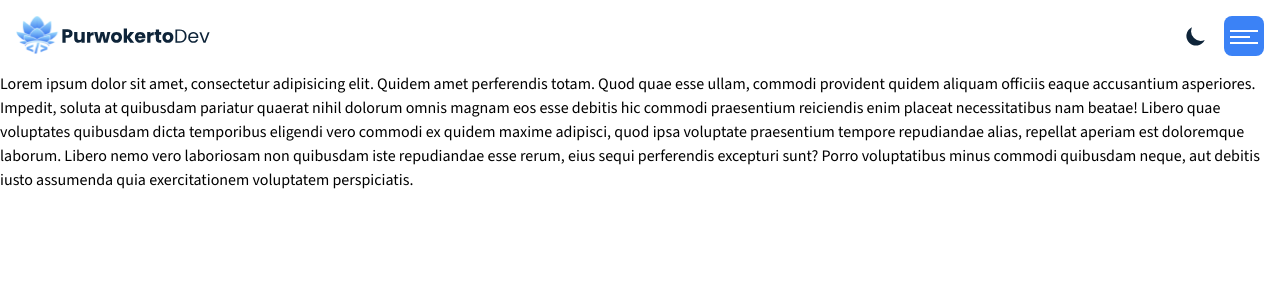
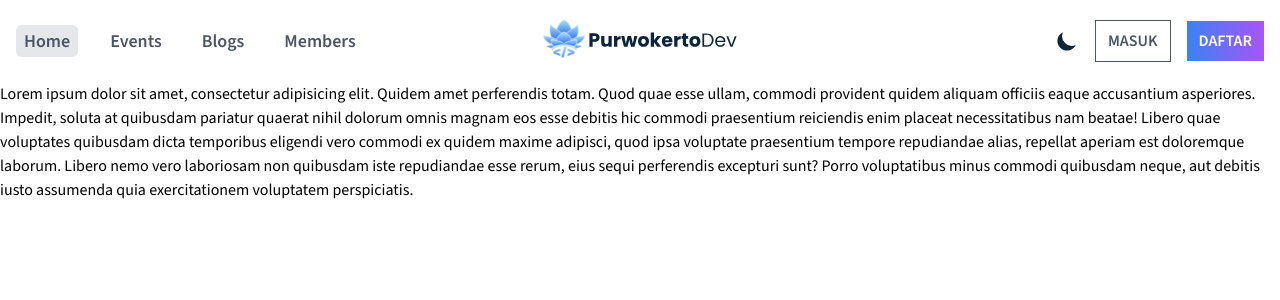
Before and after one commit to purwokerto-dev/purwokerto.dev, a Next.js app: page / in a window 1280 px wide. Shown: the top 300 px of the page. Built offline with nearby package versions, Linux system fonts and the light colour scheme.

Commit message:
feat: add dekstop navbar, now fully responsive

```diff
--- /dev/null
+++ b/src/components/blocks/navbar-dekstop.tsx
@@ -0,0 +1,26 @@
+import { menus } from "@/data/menus";
+import MenuItem from "../fragments/menu-item";
+import { usePathname } from "next/navigation";
+import { cn } from "@/lib/cn";
+
+const NavbarDekstopMenu = () => {
+  const pathname = usePathname();
+  return (
+    <ul className="hidden lg:flex gap-6 items-center">
+      {menus.map((menu) => (
+        <MenuItem
+          isActive={pathname === menu.path ? true : false}
+          key={menu.path}
+          href={menu.path}
+          text={menu.name}
+          className={cn(
+            "text-gray-600 dark:text-white text-lg font-semibold py-1 px-2 rounded-md hover:bg-gray-300 dark:hover:bg-gray-600",
+            pathname === menu.path ? "bg-gray-200 dark:bg-gray-700" : ""
+          )}
+        />
+      ))}
+    </ul>
+  );
+};
+
+export default NavbarDekstopMenu;
--- a/src/components/blocks/navbar-mobile.tsx
+++ b/src/components/blocks/navbar-mobile.tsx
@@ -5,15 +5,15 @@ import { usePathname } from "next/navigation";
 import { cn } from "@/lib/cn";
 import Button from "../fragments/button";
 
-interface NavbarMobilePropsI {
+interface NavbarMobileMenuPropsI {
   isOpen: boolean;
 }
 
-const NavbarMobile: FC<NavbarMobilePropsI> = ({ isOpen }) => {
+const NavbarMobileMenu: FC<NavbarMobileMenuPropsI> = ({ isOpen }) => {
   const pathname = usePathname();
   return (
     <div
-      className={`fixed z-40 left-0 right-0 md:hidden duration-300 bg-white dark:bg-primary transition-300 ${
+      className={`fixed z-40 left-0 right-0 lg:hidden duration-300 bg-white dark:bg-primary transition-300 ${
         !isOpen && "opacity-0 pointer-events-none"
       }`}>
       <ul className="container mx-auto p-4 flex flex-col gap-2">
@@ -38,4 +38,4 @@ const NavbarMobile: FC<NavbarMobilePropsI> = ({ isOpen }) => {
   );
 };
 
-export default NavbarMobile;
+export default NavbarMobileMenu;
--- a/src/components/fragments/button.tsx
+++ b/src/components/fragments/button.tsx
@@ -5,6 +5,7 @@ interface ButtonPropsI {
   onClick?: (e: MouseEvent<HTMLButtonElement>) => void;
   text: string;
   variant: "outline" | "bg";
+  className?: string;
 }
 
 const buttonVariant = {
@@ -13,13 +14,14 @@ const buttonVariant = {
   bg: "text-white bg-gradient-to-r from-blue-500 to-purple-500 hover:from-purple-500 hover:to-blue-500",
 };
 
-const Button: FC<ButtonPropsI> = ({ onClick, text, variant }) => (
+const Button: FC<ButtonPropsI> = ({ onClick, text, variant, className }) => (
   <button
     onClick={onClick}
     className={cn(
       "text-gray-600 rounded-md transition-300 uppercase font-semibold px-3 py-2",
       variant === "outline" && buttonVariant.outline,
-      variant === "bg" && buttonVariant.bg
+      variant === "bg" && buttonVariant.bg,
+      className
     )}>
     {text}
   </button>
--- a/src/components/fragments/menu-item.tsx
+++ b/src/components/fragments/menu-item.tsx
@@ -14,7 +14,7 @@ const MenuItem: FC<MenuItemPropsI> = ({ href, text, isActive, className }) => (
     <Link
       href={href}
       className={cn(
-        isActive ? "border-l-4 border-blue-500 pl-2" : "",
+        isActive ? "border-l-4 border-blue-500 lg:border-0" : "",
         className
       )}>
       {text}
--- a/src/components/fragments/toggle-menu.tsx
+++ b/src/components/fragments/toggle-menu.tsx
@@ -9,7 +9,7 @@ const ToggleMenu: FC<ToggleMenuPropsI> = ({ isOpen, onClick }) => {
   return (
     <button
       onClick={onClick}
-      className="w-10 h-10 rounded-lg relative border-primary dark:border-white bg-blue-500 hover:bg-blue-400 dark:bg-gray-700">
+      className="w-10 h-10 rounded-lg relative border-primary dark:border-white bg-blue-500 hover:bg-blue-400 dark:bg-gray-700 lg:hidden">
       <div className="block w-5 absolute left-4 top-1/2 transform -translate-x-1/2 -translate-y-1/2">
         <span
           className={`block absolute h-0.5 w-7 text-white bg-white transform transition-300  ${
--- a/src/components/sections/header.tsx
+++ b/src/components/sections/header.tsx
@@ -2,7 +2,7 @@ import React from "react";
 import Navbar from "./navbar";
 
 const Header = () => (
-  <header className="container px-4 mx-auto">
+  <header className="container px-4 mx-auto py-4 lg:py-5">
     <Navbar />
   </header>
 );
--- a/src/components/sections/navbar.tsx
+++ b/src/components/sections/navbar.tsx
@@ -4,21 +4,37 @@ import React, { useState } from "react";
 import Logo from "../fragments/logo";
 import ToggleTheme from "../fragments/toggle-theme";
 import ToggleMenu from "../fragments/toggle-menu";
-import NavbarMobile from "../blocks/navbar-mobile";
+import NavbarMobileMenu from "../blocks/navbar-mobile";
+import NavbarDekstopMenu from "../blocks/navbar-dekstop";
+import Button from "../fragments/button";
 
 const Navbar = () => {
   const [isOpen, setIsOpen] = useState(false);
 
   return (
     <nav>
-      <div className="flex items-center justify-between py-4">
-        <Logo />
-        <div className="flex items-center gap-2">
+      <div className="grid grid-cols-2 lg:grid-cols-3">
+        <NavbarDekstopMenu />
+        <div className="lg:justify-self-center">
+          <Logo />
+        </div>
+        <div className="flex items-center gap-2 justify-end">
           <ToggleTheme />
           <ToggleMenu isOpen={isOpen} onClick={() => setIsOpen(!isOpen)} />
+
+          <Button
+            text="masuk"
+            variant="outline"
+            className="hidden mr-2 rounded-none lg:block"
+          />
+          <Button
+            text="daftar"
+            variant="bg"
+            className="hidden rounded-none lg:block"
+          />
         </div>
       </div>
-      <NavbarMobile isOpen={isOpen} />
+      <NavbarMobileMenu isOpen={isOpen} />
     </nav>
   );
 };
```
